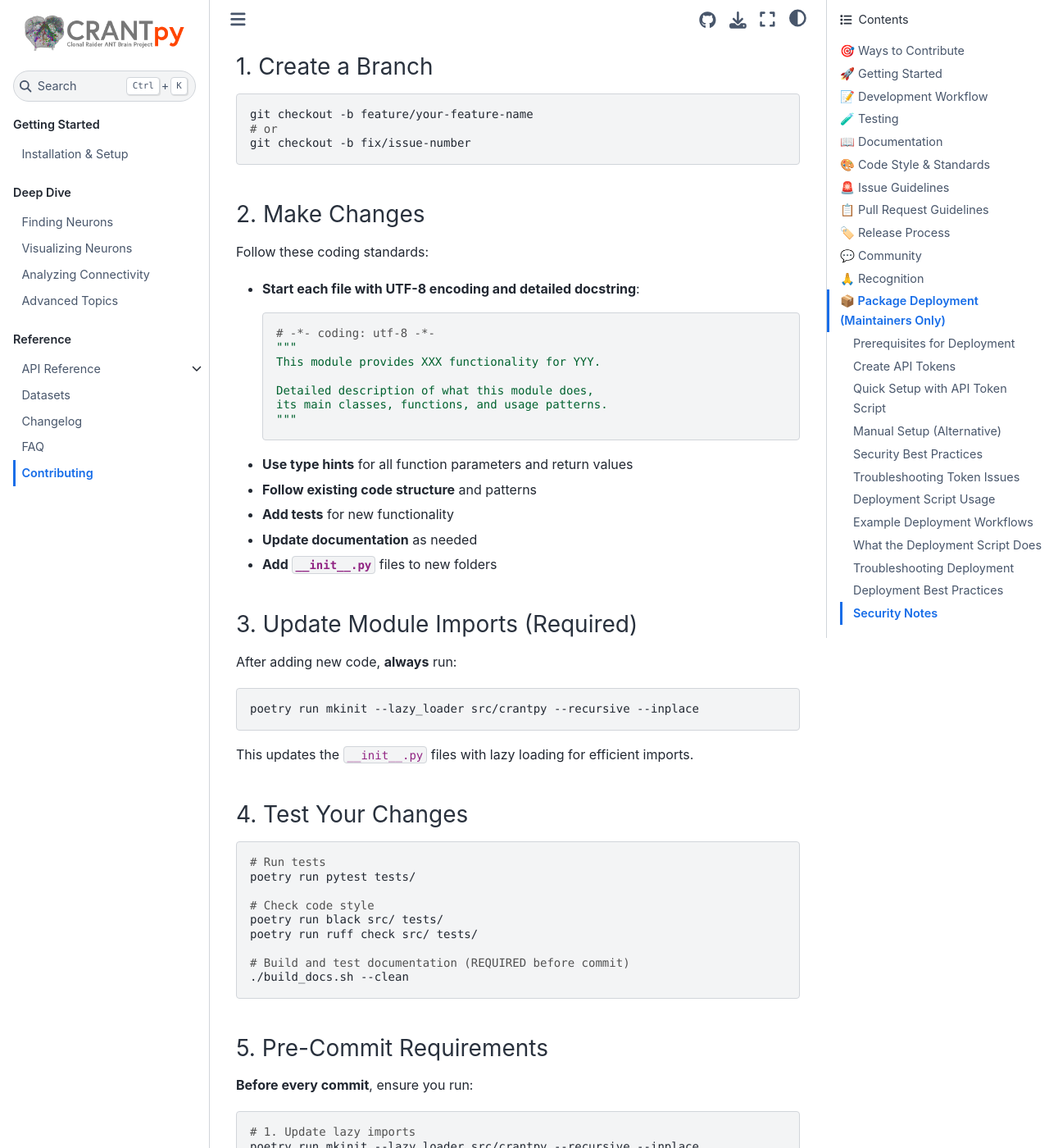
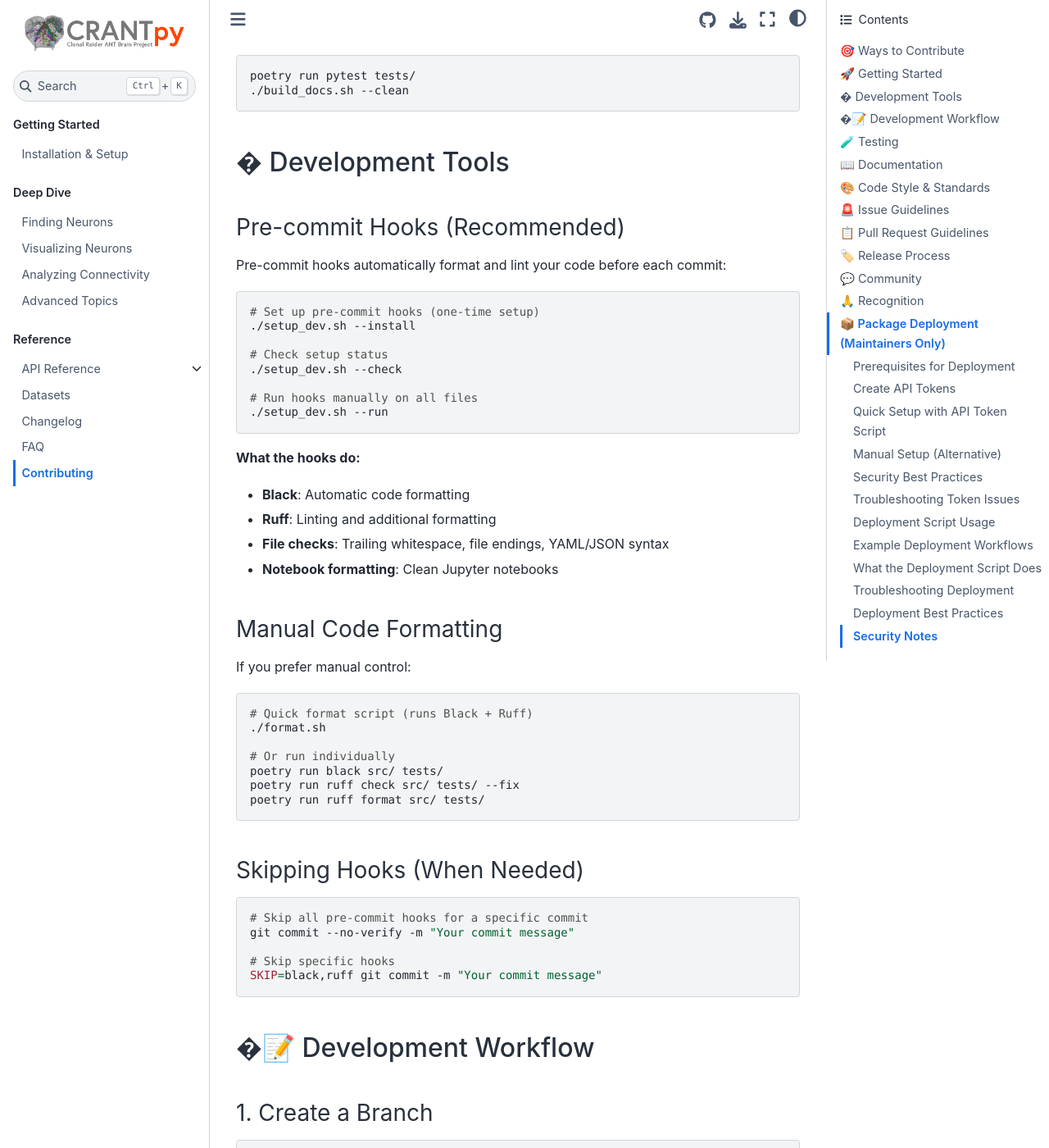
Before and after one commit to Social-Evolution-and-Behavior/crantpy, a Jupyter Book: the page built from docs/contribute.md, in a window 1280 px wide and 1400 px high, scrolled down 1549 px. Shown: the whole window at 82% size. Built offline with Jupyter Book 1.0.4 settings and Sphinx 7.4.7 and the Sphinx Book theme 1.1.4, drawn with Linux system fonts in a browser that asks for light colours; pages that are not in the unit, such as notebooks, are missing from menus; comment, search, counter and statistics services are not loaded; some of the changed text lies outside the part shown.

````diff
--- a/docs/_config.yml
+++ b/docs/_config.yml
@@ -95,3 +95,5 @@
       numpy: ['https://numpy.org/doc/stable/', null]
       pandas: ['https://pandas.pydata.org/docs/', null]
     autosummary_generate: true
+    html_js_files:
+      - https://cdnjs.cloudflare.com/ajax/libs/require.js/2.3.4/require.min.js
--- a/docs/contribute.md
+++ b/docs/contribute.md
@@ -36,24 +36,81 @@
 ```
 
 This will:
+
 - Create a virtual environment
 - Install all dependencies and development tools
 - Set up the project for development
 
-3. **Set up pre-commit hooks**
+1. **Set up development environment**
 
 ```bash
-poetry run pre-commit install
+# Set up pre-commit hooks for automatic formatting and linting
+./setup_dev.sh --install
 ```
 
-4. **Verify installation**
+This will:
+
+- Install pre-commit hooks
+- Set up automatic code formatting with Black
+- Set up automatic linting with Ruff
+- Configure checks for common issues
+
+1. **Verify installation**
 
 ```bash
 poetry run pytest tests/
 ./build_docs.sh --clean
 ```
 
-## 📝 Development Workflow
+## �️ Development Tools
+
+### Pre-commit Hooks (Recommended)
+
+Pre-commit hooks automatically format and lint your code before each commit:
+
+```bash
+# Set up pre-commit hooks (one-time setup)
+./setup_dev.sh --install
+
+# Check setup status
+./setup_dev.sh --check
+
+# Run hooks manually on all files
+./setup_dev.sh --run
+```
+
+**What the hooks do:**
+
+- **Black**: Automatic code formatting
+- **Ruff**: Linting and additional formatting
+- **File checks**: Trailing whitespace, file endings, YAML/JSON syntax
+- **Notebook formatting**: Clean Jupyter notebooks
+
+### Manual Code Formatting
+
+If you prefer manual control:
+
+```bash
+# Quick format script (runs Black + Ruff)
+./format.sh
+
+# Or run individually
+poetry run black src/ tests/
+poetry run ruff check src/ tests/ --fix
+poetry run ruff format src/ tests/
+```
+
+### Skipping Hooks (When Needed)
+
+```bash
+# Skip all pre-commit hooks for a specific commit
+git commit --no-verify -m "Your commit message"
+
+# Skip specific hooks
+SKIP=black,ruff git commit -m "Your commit message"
+```
+
+## �📝 Development Workflow
 
 ### 1. Create a Branch
 
@@ -68,6 +125,7 @@
 Follow these coding standards:
 
 - **Start each file with UTF-8 encoding and detailed docstring**:
+
   ```python
   # -*- coding: utf-8 -*-
   """
@@ -195,6 +253,7 @@
 ```
 
 **Never use `jupyter-book build` directly** - use `build_docs.sh` which handles:
+
 - Dependency compatibility fixes
 - Proper error handling
 - Consistent build environment
@@ -266,6 +325,7 @@
 ```
 
 **Benefits of type hints:**
+
 - Easier debugging with type assertion
 - Clear input/output expectations
 - Better IDE support and autocompletion
@@ -274,6 +334,7 @@
 ### Module Organization
 
 **For new folders:**
+
 1. Always create `__init__.py` files
 2. After adding code, run the lazy import updater:
 
@@ -290,7 +351,7 @@
 
 ### Project Structure
 
-```
+```text
 src/crantpy/
 ├── __init__.py          # Main public API
 ├── queries/             # Neuron querying functionality
@@ -376,7 +437,7 @@
 
 Use [Conventional Commits](https://www.conventionalcommits.org/):
 
-```
+```text
 type(scope): description
 
 feat: add new visualization backend
@@ -416,14 +477,16 @@
 ### Create API Tokens
 
 **TestPyPI Token:**
-- Go to: https://test.pypi.org/manage/account/token/
+
+- Go to: <https://test.pypi.org/manage/account/token/>
 - Click 'Add API token'
 - Token name: 'crantpy-dev' (or any name you prefer)
 - Scope: 'Entire account' (or limit to specific project)
 - Copy the generated token (starts with 'pypi-')
 
 **PyPI Token:**
-- Go to: https://pypi.org/manage/account/token/
+
+- Go to: <https://pypi.org/manage/account/token/>
 - Click 'Add API token'
 - Token name: 'crantpy-dev' (or any name you prefer)
 - Scope: 'Entire account' (or limit to specific project)
@@ -448,6 +511,7 @@
 ```
 
 The script will:
+
 - Guide you through getting API tokens from PyPI and TestPyPI
 - Automatically configure your shell environment (.bashrc/.zshrc)
 - Set up Poetry with the correct tokens and repositories
@@ -483,12 +547,14 @@
 ### Troubleshooting Token Issues
 
 **Script won't run:**
+
 ```bash
 chmod +x api_token.sh
 ./api_token.sh --setup
 ```
 
 **Tokens not working:**
+
 ```bash
 # Check current status
 ./api_token.sh --status
@@ -499,6 +565,7 @@
 ```
 
 **Environment variables not loading:**
+
 ```bash
 # Restart terminal or reload shell config
 source ~/.bashrc  # or ~/.zshrc
@@ -509,16 +576,19 @@
 The project includes a comprehensive deployment script (`deploy.sh`) that automates the entire release process:
 
 **Available Commands:**
+
 - `test-deploy`: Deploy to TestPyPI for testing
 - `deploy`: Deploy to production PyPI
 - `build-only`: Build package without deploying
 
 **Version Bumping:**
+
 - `--bump patch`: Bug fixes (0.1.0 → 0.1.1)
 - `--bump minor`: New features (0.1.0 → 0.2.0)
 - `--bump major`: Breaking changes (0.1.0 → 1.0.0)
 
 **Skip Options:**
+
 - `--skip-tests`: Skip running pytest
 - `--skip-docs`: Skip building documentation
 - `--skip-checks`: Skip code quality checks
@@ -526,6 +596,7 @@
 ### Example Deployment Workflows
 
 **First Release:**
+
 ```bash
 # 1. Test the release process
 ./deploy.sh --bump patch test-deploy
@@ -538,6 +609,7 @@
 ```
 
 **Regular Updates:**
+
 ```bash
 # For bug fixes
 ./deploy.sh --bump patch deploy
@@ -550,6 +622,7 @@
 ```
 
 **Development Build:**
+
 ```bash
 # Just build without deploying
 ./deploy.sh build-only
@@ -582,6 +655,7 @@
 ### Troubleshooting Deployment
 
 **Authentication Issues:**
+
 ```bash
 # Check Poetry configuration
 poetry config --list
@@ -591,11 +665,13 @@
 ```
 
 **Build Failures:**
+
 - Check that all tests pass: `poetry run pytest`
 - Verify code quality: `poetry run ruff check src/`
 - Ensure documentation builds: `./build_docs.sh --clean`
 
 **Version Conflicts:**
+
 - Check existing versions: `pip index versions crantpy`
 - Use appropriate version bump: `--bump major|minor|patch`
 
--- a/pyproject.toml
+++ b/pyproject.toml
@@ -56,6 +56,7 @@
 black = "^24.0.0"
 ruff = "^0.6.0"
 twine = "^5.0.0"
+pre-commit = "^4.3.0"
 
 [tool.pytest.ini_options]
 python_paths = ["src"]
````
Also changed, not shown: other parts of docs/contribute.md (+1 -1 lines), docs/dev-tools.md (added, +204 -0 lines), docs/pre-commit-migration.md (added, +159 -0 lines), ruff.toml (added, +41 -0 lines), setup.cfg (added, +8 -0 lines), .isort.cfg (added), .pre-commit-config-full.yaml (added), .pre-commit-config-simple.yaml (added), .pre-commit-config.yaml (added), 5 other files.
